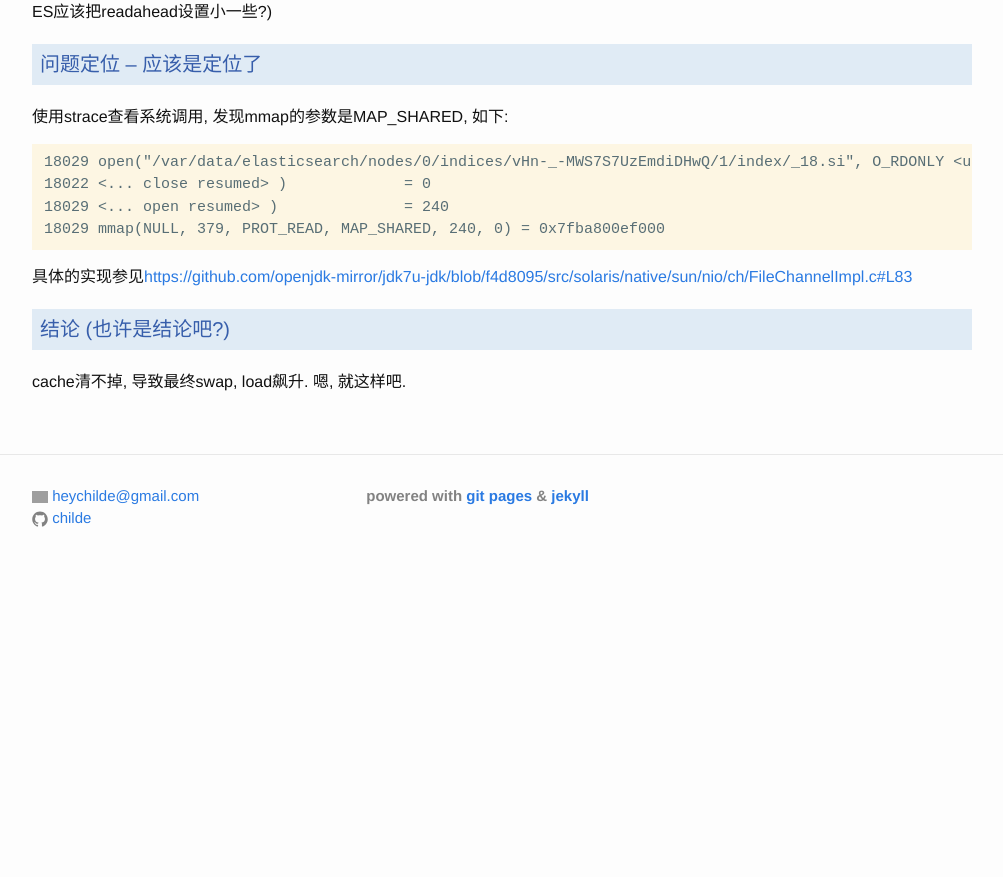
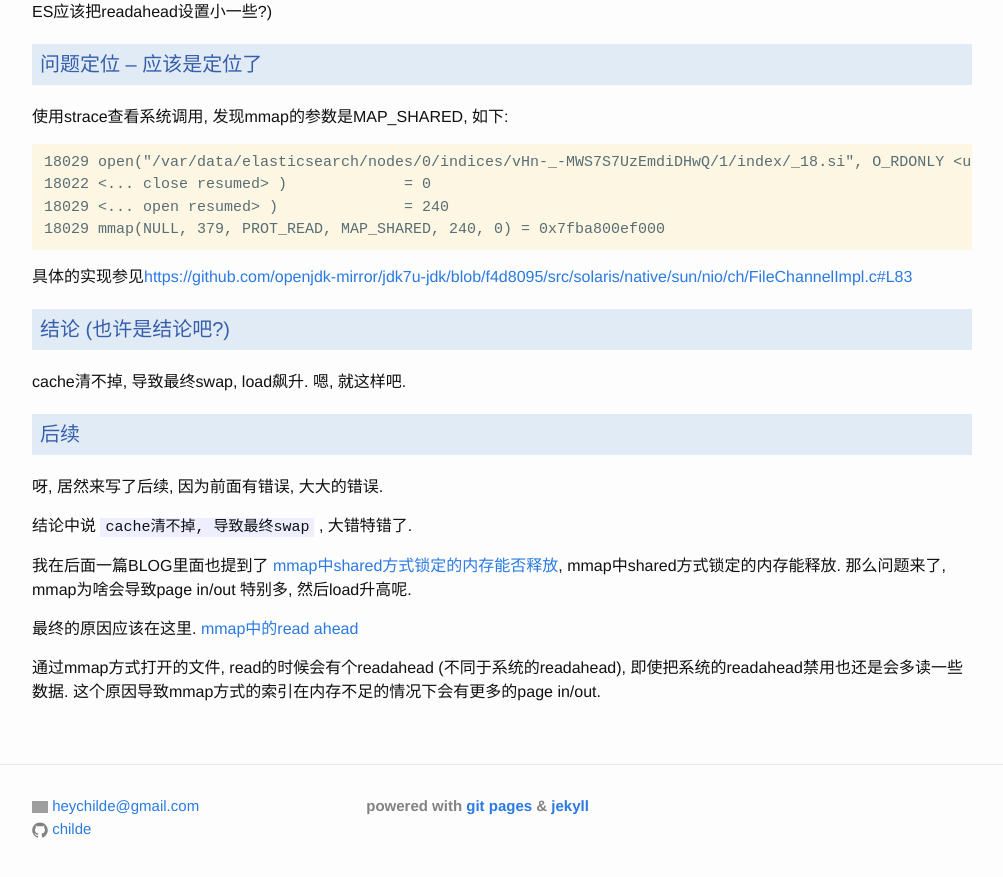
Before and after one commit to childe/ohmycat, a Jekyll site: the page built from _posts/2018-06-08-mmap-store-index-hold-memory-in-elasticsearch.md, in a window 1280 px wide and 900 px high, scrolled down 770 px. Shown: the top 877 px of the window, without its empty margins (138-1141 px from the left). Built offline with Jekyll 4.4.1, drawn with Linux system fonts in a browser that asks for light colours; before the commit the page ends 1360 px from its top, so only the background shows below that; grey boxes are pictures that could not be loaded.

Commit message:
readahead in mmap modified:   _posts/2018-06-08-mmap-store-index-hold-memory-in-elasticsearch.md

```diff
--- a/_posts/2018-06-08-mmap-store-index-hold-memory-in-elasticsearch.md
+++ b/_posts/2018-06-08-mmap-store-index-hold-memory-in-elasticsearch.md
@@ -46,3 +46,15 @@ ES版本升级到5之后,发现这些节点的Load很升到非常高,以至于
 ## 结论 (也许是结论吧?)
 
 cache清不掉, 导致最终swap, load飙升. 嗯, 就这样吧.
+
+## 后续
+
+呀, 居然来写了后续, 因为前面有错误, 大大的错误.
+
+结论中说 `cache清不掉, 导致最终swap` , 大错特错了.
+
+我在后面一篇BLOG里面也提到了 [mmap中shared方式锁定的内存能否释放](http://ohmycat.me/2018/08/03/shared-memory-mmap.html), mmap中shared方式锁定的内存能释放. 那么问题来了, mmap为啥会导致page in/out 特别多, 然后load升高呢.
+
+最终的原因应该在这里. [mmap中的read ahead](http://gitcommit.today/2018/08/15/read-ahead-in-mmap.html)
+
+通过mmap方式打开的文件, read的时候会有个readahead (不同于系统的readahead), 即使把系统的readahead禁用也还是会多读一些数据. 这个原因导致mmap方式的索引在内存不足的情况下会有更多的page in/out.
```
